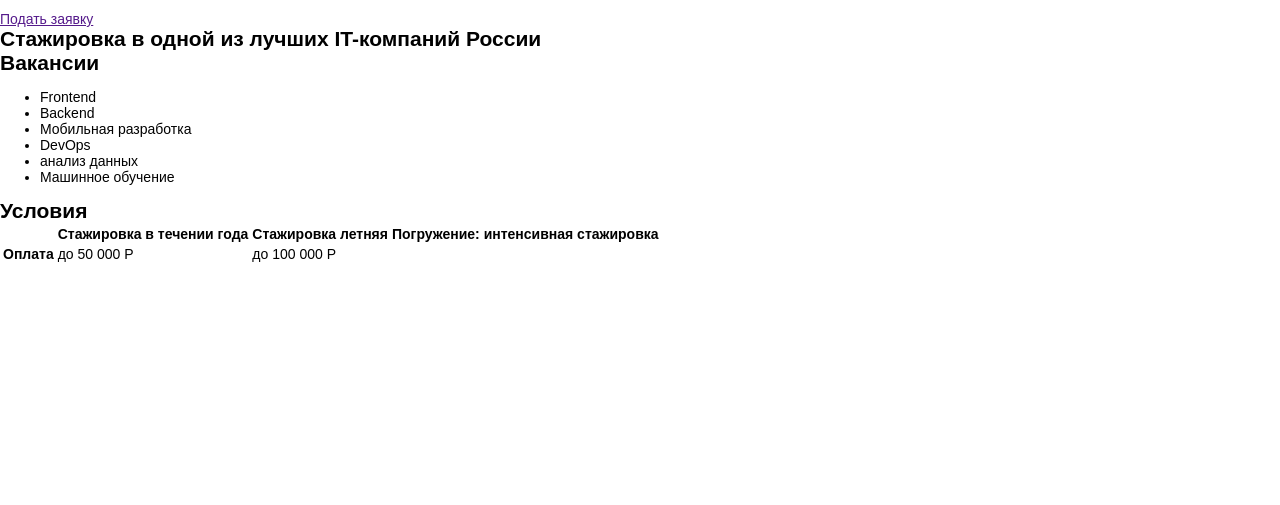
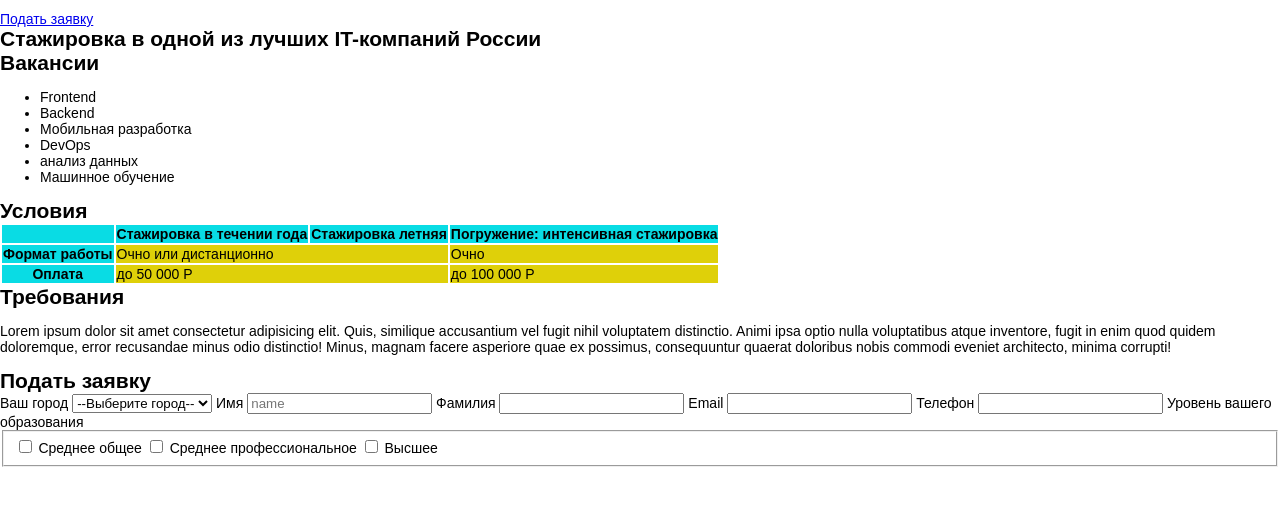
Before and after one commit to IvanBakharev/Project-HTML-SY, a plain HTML site: page index.html in a window 1280 px wide. Shown: the part 81-586 px from the top of the page. Drawn offline with Linux system fonts and the light colour scheme.

Commit message:
Добавлены инпутики

```diff
--- a/CSS/main.css
+++ b/CSS/main.css
@@ -31,3 +31,11 @@ h5,
 h6 {
     margin: 0;
 }
+
+th {
+    background: rgb(9, 220, 228);
+}
+
+td {
+    background: rgb(223, 208, 9);
+}
--- a/index.html
+++ b/index.html
@@ -17,13 +17,13 @@
                 <nav>
                     <ul>
                         <li><a href="#vac">Вакансии</a></li>
-                        <li><a href="">Условия</a></li>
-                        <li><a href="">Требования</a></li>
+                        <li><a href="#usl">Условия</a></li>
+                        <li><a href="#trb">Требования</a></li>
                     </ul>
                 </nav>
             </div>
             <div>
-                <a href="">Подать заявку</a>
+                <a href="#zay">Подать заявку</a>
             </div>
         </div>
     </header>
@@ -42,7 +42,7 @@
                     <li>Машинное обучение</li>
                  </ul>
             </section>
-            <section>
+            <section id="usl">
                 <h2>Условия</h2>
                 <table>
                     <thead>
@@ -54,16 +54,67 @@
                         </tr>
                     </thead>
                     <tbody>
-
+                         <th>Формат работы</th>
+                         <td colspan="2">Очно или дистанционно</td>
+                         <td>Очно</td>
                     </tbody>
                     <tfoot>
                         <tr>
                             <th>Оплата</th>
-                            <td>до 50 000 Р</td>
+                            <td colspan="2">до 50 000 Р</td>
                             <td>до 100 000 Р</td>
                         </tr>
                     </tfoot>
                 </table>
+            </section>
+            <section id="trb">
+                <h2>Требования</h2>
+                   <p>Lorem ipsum dolor sit amet consectetur adipisicing elit. Quis,
+                    similique accusantium vel fugit nihil voluptatem distinctio. Animi ipsa optio nulla voluptatibus atque inventore,
+                     fugit in enim quod quidem doloremque, error recusandae minus odio distinctio! Minus, magnam facere asperiore quae ex possimus,
+                     consequuntur quaerat doloribus nobis commodi eveniet architecto, minima corrupti!</p>
+            </section>
+            <section id="zay">
+                  <h2>Подать заявку</h2>
+                  <form action="" methot="get">
+                  <label for="city">Ваш город</label>
+                  <select name="city" id="city">
+                    <option value="">--Выберите город--</option>
+                    <option value="moscow">Москва</option>
+                    <option value="saintpeterburg">Санкт-Петербург</option>
+                    <option value="Kazan">Казань</option>
+                    <option value="">Нижний Новгород</option>
+                  </select>
+
+                  <label for="name">Имя</label>
+                  <input type="text" id="name" placeholder="name" requred>
+
+                  <label for="surname">Фамилия</label>
+                  <input type="text" id="surname" requred>
+
+                  <label for="mail">Email</label>
+                  <input type="email" id="mail" requred>
+
+                  <label for="tel">Телефон</label>
+                  <input type="tel" id="tel" requred>
+
+                  <label for="education">Уровень вашего образования</label>
+                  <fieldset>
+                    <label>
+                        <input type="checkbox" value="Среднее общее">
+                        Среднее общее
+                    </label>
+                    <label>
+                        <input type="checkbox" value="Среднее профессиональное">
+                        Среднее профессиональное
+                    </label>
+                    <label>
+                        <input type="checkbox" value="Высшее">
+                        Высшее
+                    </label>
+                  </fieldset>
+
+                 </form>
             </section>
         </main>
 
```
